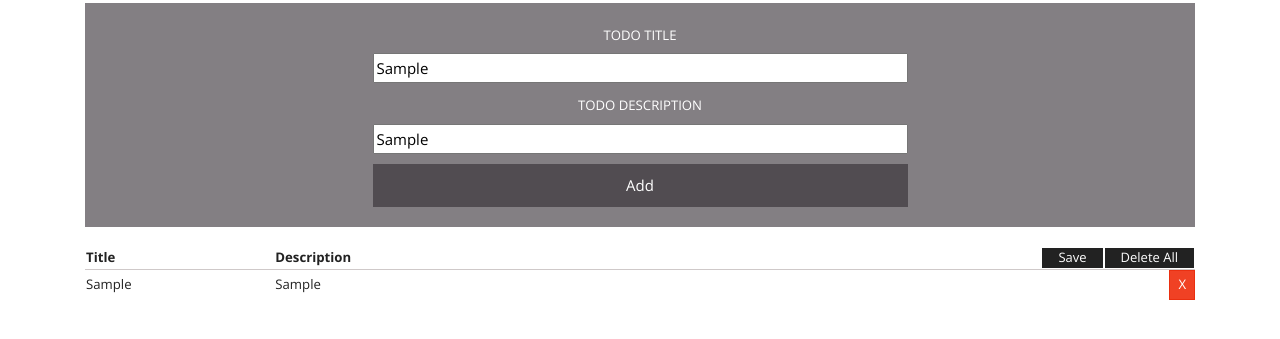
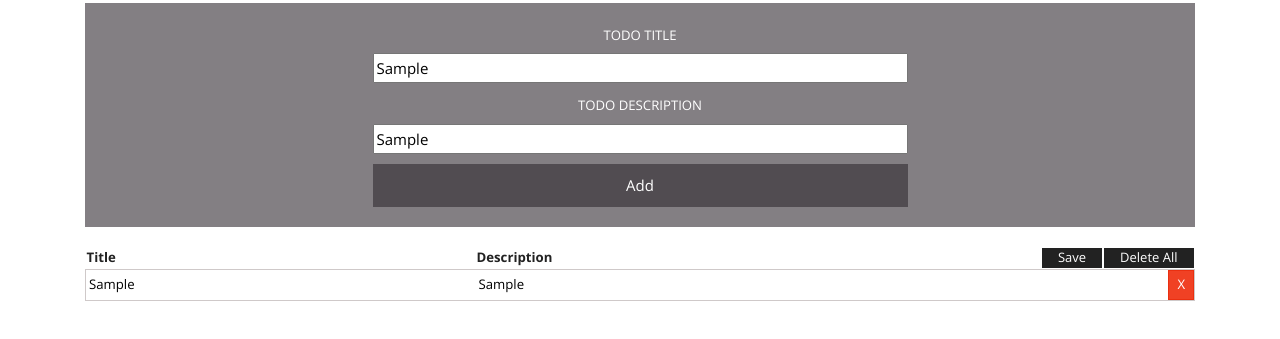
Before and after one commit to bermarte/encapsulation-list-prototype, a website with bundled scripts: page public/index.html in a window 1280 px wide. Both pictures are taken after typing "Sample", "Sample" into the empty fields and a click on the button "Add". Shown: the part 85-424 px from the top of the page. Built offline with nearby package versions, Linux system fonts and the light colour scheme.

Commit message:
using input fields instead of TDs

```diff
--- a/public/css/style.css
+++ b/public/css/style.css
@@ -64,7 +64,7 @@
 #todo-list tr:hover {
   background: #b1aeae;
   padding: 10px;
-  border: 1px solid #cfc9c9;
+  border-top: 1px solid #cfc9c9;
 }
 
 #title,
@@ -83,3 +83,8 @@
 #deleteAll{
   font-size: small;
 }
+
+.text-field{
+  background: transparent;
+  border: none;
+}
--- a/src/classes/Todo.js
+++ b/src/classes/Todo.js
@@ -28,13 +28,24 @@
      */
     render() {
         //build the UI
-        const tr = document.createElement('tr');
+        const tr = document.createElement('TR');
+        tr.style.border = "1px solid #cfc9c9";
         tr.id = this.id;
-        const tdTitle = document.createElement('td');
-        tdTitle.innerHTML = this.title;
+        const tdTitle = document.createElement('TD');
+        const txtInput = document.createElement("INPUT");
+        txtInput.setAttribute("type", "text");
+        txtInput.setAttribute("maxlength", 60);
+        txtInput.classList.add('text-field');
+        txtInput.value = this.title;
+        tdTitle.appendChild(txtInput);
         tr.appendChild(tdTitle);
-        const tdDescription = document.createElement('td');
-        tdDescription.innerHTML = this.description;
+        const tdDescription = document.createElement('TD');
+        const txtDes = document.createElement("INPUT");
+        txtDes.setAttribute("type", "text");
+        txtDes.setAttribute("maxlength", 60);
+        txtDes.classList.add('text-field');
+        txtDes.value = this.description;
+        tdDescription.appendChild(txtDes);
         tr.appendChild(tdDescription);
         const closeBtn = document.createElement('a');
         closeBtn.classList.add('btn', 'btn-danger', 'btn-sm', 'delete', 'end');
```
